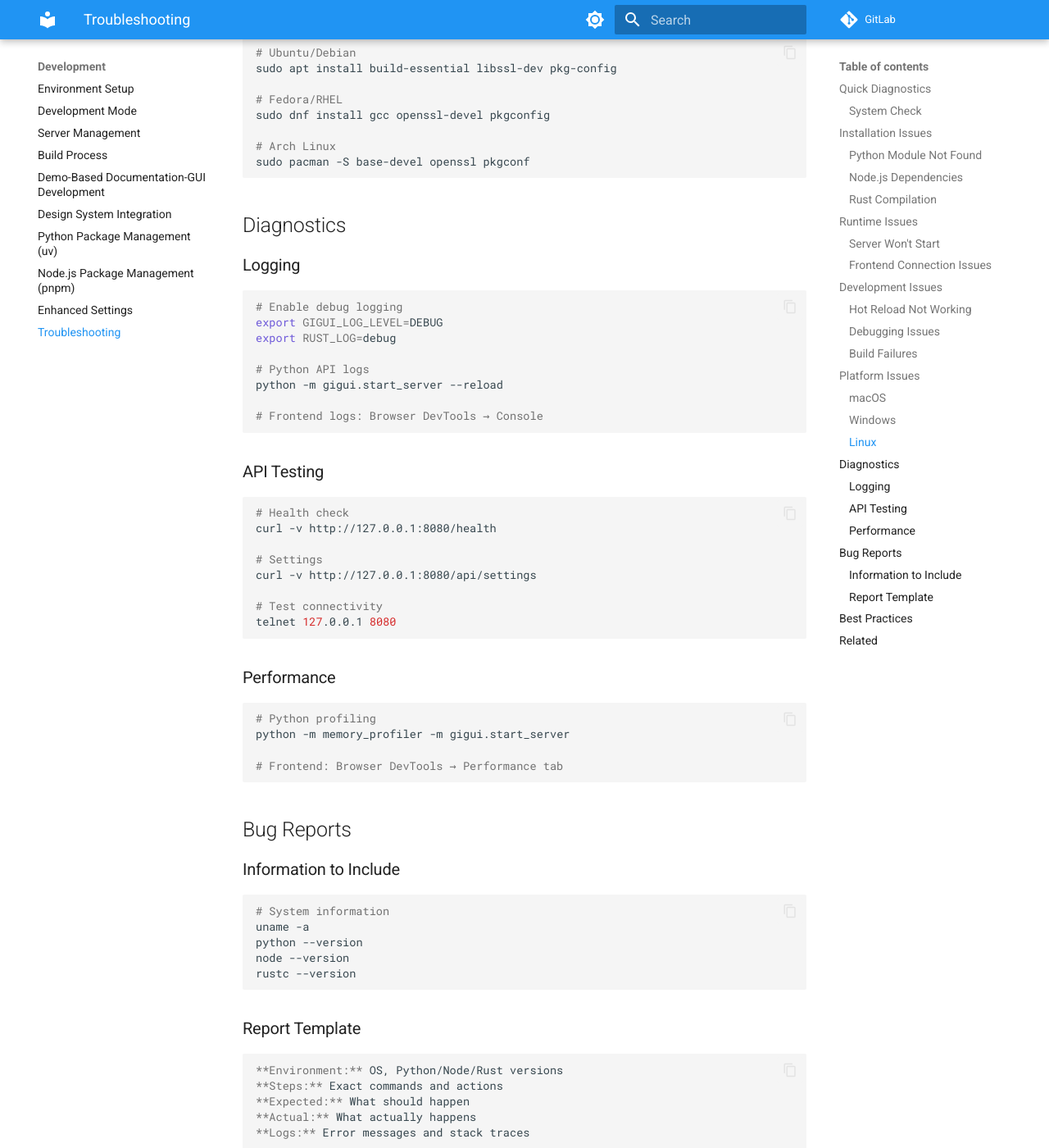
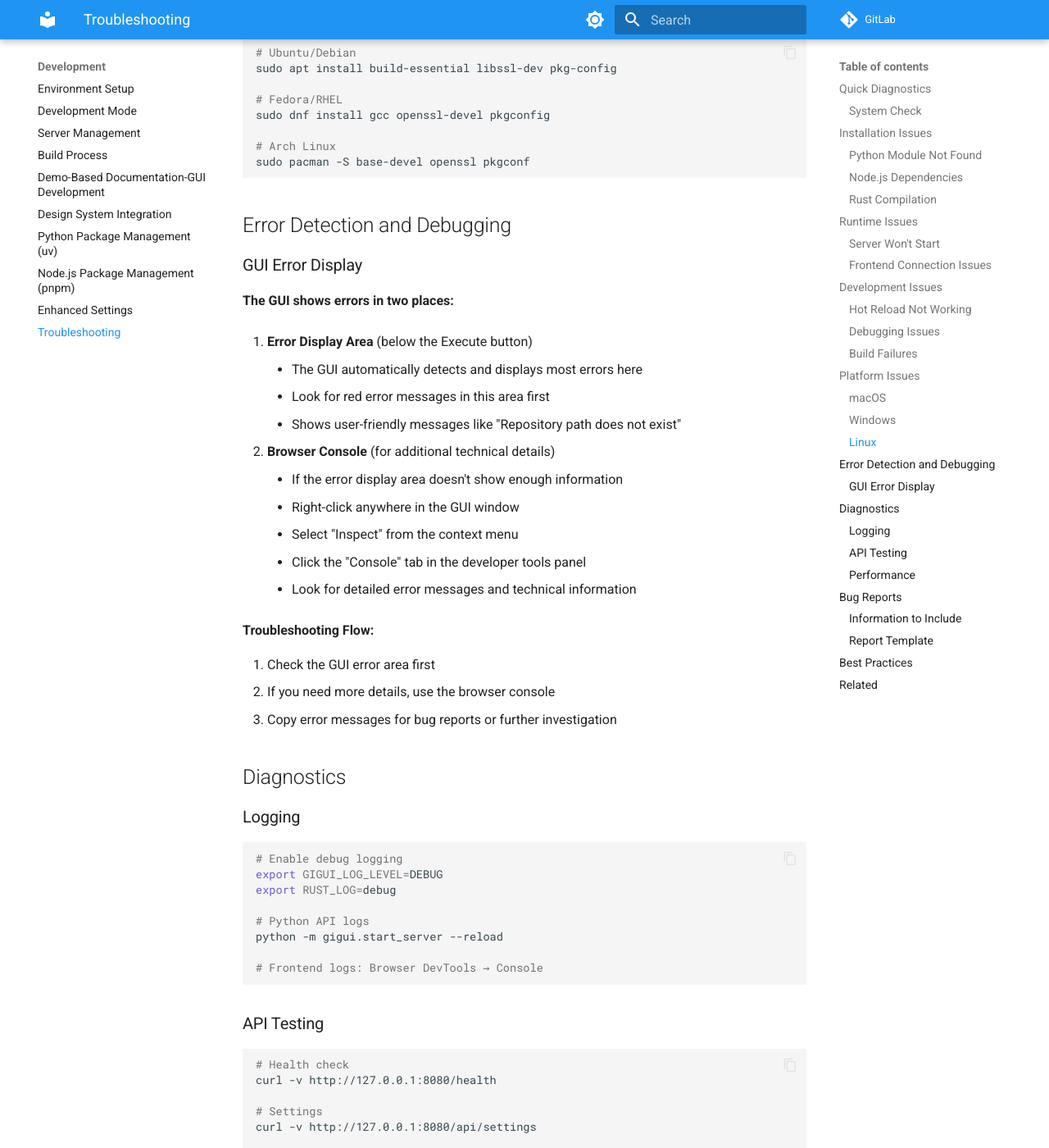
Before and after one commit to boost-edu-tools/gitinspectorgui, an MkDocs documentation site: the page built from docs/development/troubleshooting.md, in a window 1280 px wide and 1400 px high, scrolled down 2870 px. Shown: the whole window at 82% size. Built offline with MkDocs 1.6.1 and Material for MkDocs 9.7.7, drawn with Linux system fonts in a browser that asks for light colours; comment, search, counter and statistics services are not loaded.

Commit message:
docs: add GUI error detection and browser console debugging guide
- Added Error Detection and Debugging section to troubleshooting docs
- Explains two-tier error reporting: GUI error area + browser console
- Provides clear instructions for accessing browser developer tools
- Establishes troubleshooting flow: check GUI errors first, then console for details
- Essential for users debugging issues like silent failures and API errors

````diff
--- a/docs/development/troubleshooting.md
+++ b/docs/development/troubleshooting.md
@@ -143,6 +143,31 @@ sudo dnf install gcc openssl-devel pkgconfig
 sudo pacman -S base-devel openssl pkgconf
 ```
 
+## Error Detection and Debugging
+
+### GUI Error Display
+
+**The GUI shows errors in two places:**
+
+1. **Error Display Area** (below the Execute button)
+
+    - The GUI automatically detects and displays most errors here
+    - Look for red error messages in this area first
+    - Shows user-friendly messages like "Repository path does not exist"
+
+2. **Browser Console** (for additional technical details)
+    - If the error display area doesn't show enough information
+    - Right-click anywhere in the GUI window
+    - Select "Inspect" from the context menu
+    - Click the "Console" tab in the developer tools panel
+    - Look for detailed error messages and technical information
+
+**Troubleshooting Flow:**
+
+1. Check the GUI error area first
+2. If you need more details, use the browser console
+3. Copy error messages for bug reports or further investigation
+
 ## Diagnostics
 
 ### Logging
````
